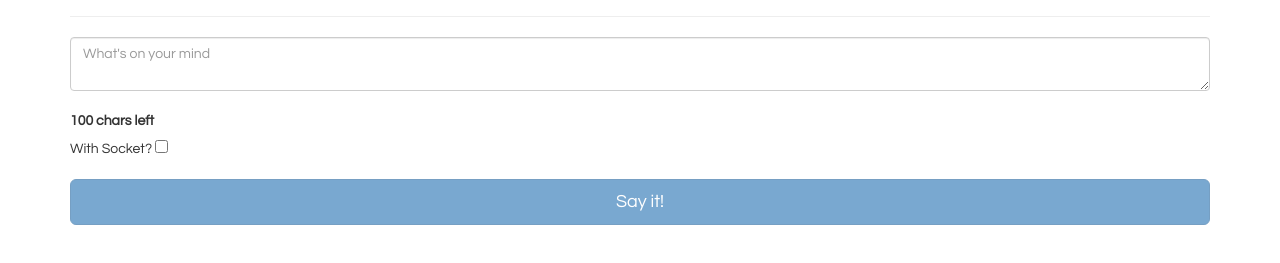
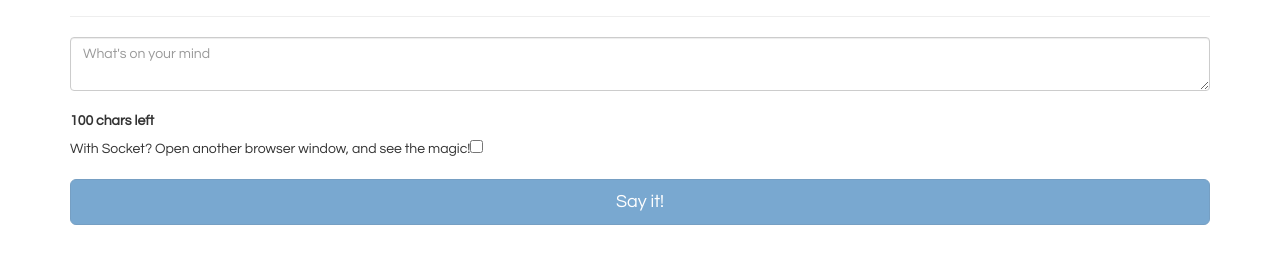
Before and after one commit to sigit-prayoga/switr-web, a plain HTML site: page index.html in a window 1280 px wide. Shown: the part 69-332 px from the top of the page. Drawn offline with nearby package versions, Linux system fonts and the light colour scheme; no server answers; a web font is replaced by a local one.

Commit message:
add more descriptive label in using socket checkbox

```diff
--- a/index.html
+++ b/index.html
@@ -25,7 +25,7 @@
        <br>
        <label>{{100 - swit.length}} chars left</label>
        <br>
-       With Socket? <input type="checkbox" name="usingSocket" ng-model="usingSocket">
+       With Socket? Open another browser window, and see the magic!<input type="checkbox" name="usingSocket" ng-model="usingSocket">
        <br>
        <br>
        <button type="button" class="btn btn-primary btn-lg btn-block" ng-disabled="!swit" ng-click="doSwit(usingSocket)">Say it!</button>
```
